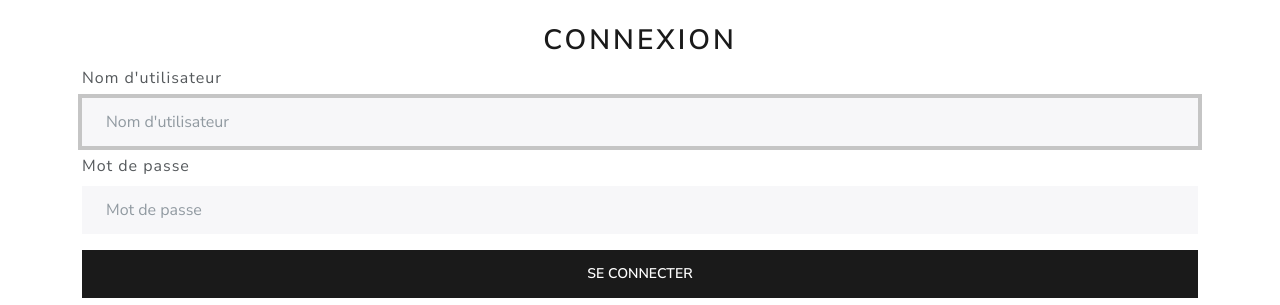
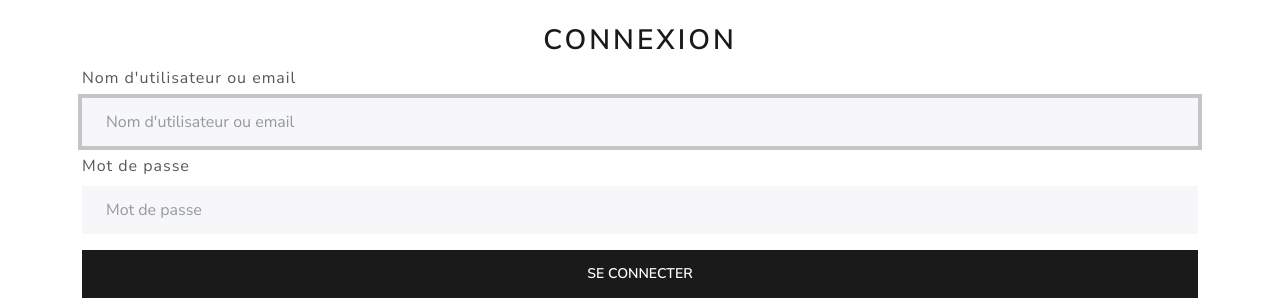
Before and after one commit to raphaelgrougnet/Cinerama, a Flask app: page /login in a window 1280 px wide. Shown: the part 125-430 px from the top of the page. Run offline with Flask 3, Linux system fonts and the light colour scheme; some libraries are stand-ins or nearby versions.

Commit message:
connexion avec username ou email

```diff
--- a/app.py
+++ b/app.py
@@ -59,6 +59,7 @@ def index():
 
 @app.route('/login', methods=['GET', 'POST'])
 def login():
+    regex_email = "^[a-zA-Z0-9_.+-]+@[a-zA-Z0-9-]+\.[a-zA-Z0-9-.]+$"
     if session.get("utilisateur"):
         return redirect(url_for('index'), 303)
     if request.method == 'POST':
@@ -84,8 +85,14 @@ def login():
                                    utilisateur=None)
 
         passwordHashed = hacher_mdp(password)
-        utilisateur_trouve = mongo.db.users.find_one(
-            {"username": username, "password": passwordHashed})
+        if re.match(regex_email, username):
+            utilisateur_trouve = mongo.db.users.find_one(
+                {"email": username, "password": passwordHashed})
+        else:
+            utilisateur_trouve = mongo.db.users.find_one(
+                {"username": username, "password": passwordHashed})
+
+
         if not utilisateur_trouve:
             return render_template('login.html', utilisateur = None)
         user = {
--- a/templates/login.html
+++ b/templates/login.html
@@ -4,10 +4,10 @@
     <form class="form-signin pt-4" method="POST" novalidate>
         <h2 class="form-signin-heading text-center">Connexion</h2>
         <div>
-            <label for="username" class="sr-only">Nom d'utilisateur</label>
-            <input type="text" id="username" name="username" class="form-control my-2 {{ classe_erreur_username }}" placeholder="Nom d'utilisateur" value="{{value_username}}" autofocus>
+            <label for="username" class="sr-only">Nom d'utilisateur ou email</label>
+            <input type="text" id="username" name="username" class="form-control my-2 {{ classe_erreur_username }}" placeholder="Nom d'utilisateur ou email" value="{{value_username}}" autofocus>
             <div class="invalid-feedback">
-                Veuillez entrer votre nom d'utilisateur.
+                Veuillez entrer votre nom d'utilisateur ou votre email.
             </div>
         </div>
 
```
